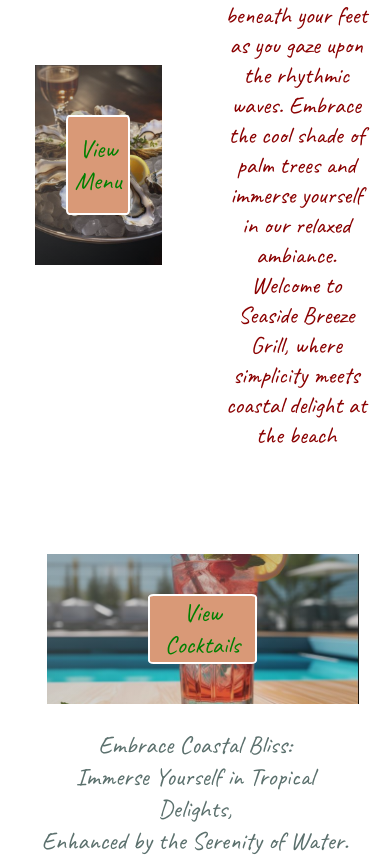
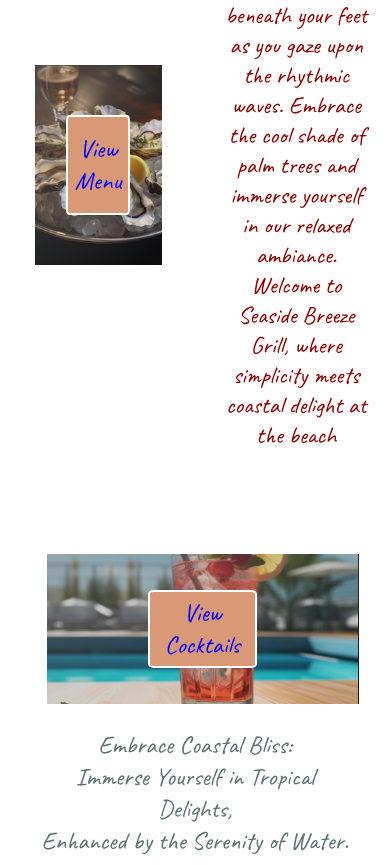
Before and after one commit to ksom10/ssShowcase, a website: page pages/index.html in a window 390 px wide. Shown: the part 504-1369 px from the top of the page. Drawn offline with Linux system fonts and the light colour scheme.

Commit message:
dscdsc
cdscdsc

```diff
--- a/css/style.css
+++ b/css/style.css
@@ -1714,13 +1714,14 @@ form {
             border: 2px solid white;
             cursor: pointer;
             font-family: 'Caveat', cursive;
+            padding: 5px;
         }
 
         .btn-link {
             height: 100%;
             width: 100%;
             text-decoration: none;
-            color: green;
+            color: blue;
             font-size: 25px;
             font-family: 'Caveat', cursive;
         }
```
